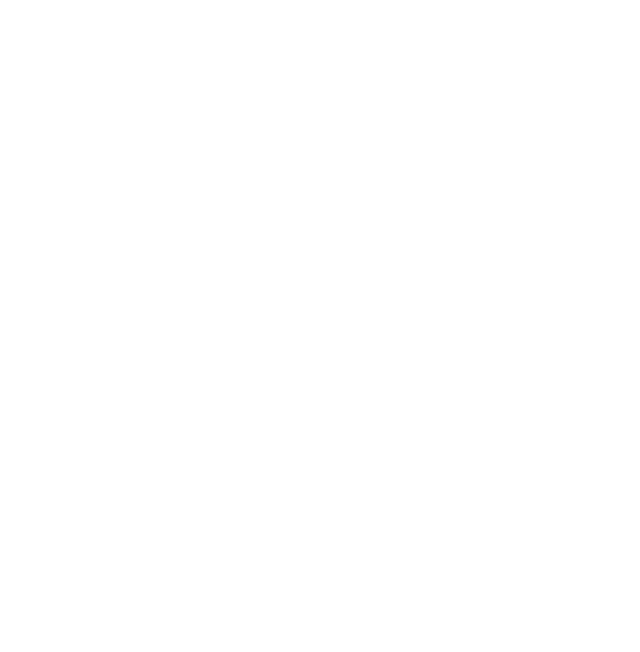
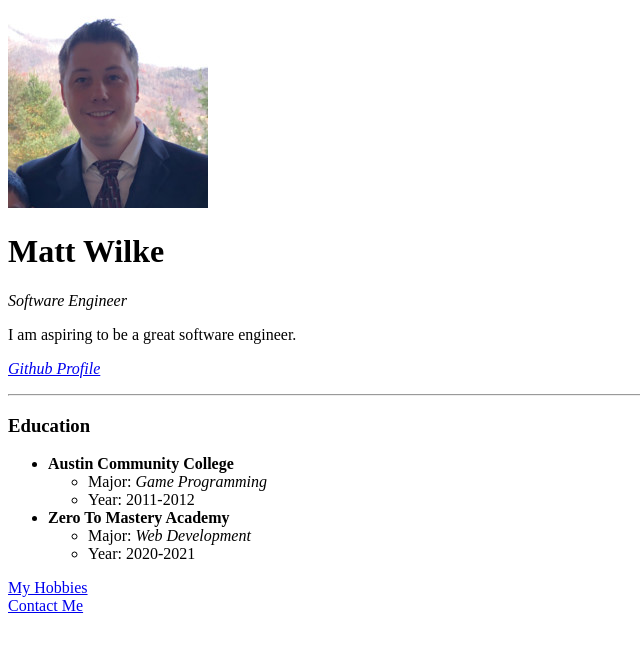
Before and after one commit to mwilke08/python-website, a plain HTML site: page index.html in a window 1280 px wide. Shown: the whole page, without its empty margins (0-640 px from the left). Drawn offline with Linux system fonts and the light colour scheme.

Commit message:
added pages and content

```diff
--- a/index.html
+++ b/index.html
@@ -2,9 +2,33 @@
 <html lang="en">
 <head>
     <meta charset="UTF-8">
-    <title>Title</title>
+    <title>💻 Matt's Personal Site</title>
 </head>
 <body>
 
+    <img src="./images/me.jpg" alt="Matt Wilke picture"/>
+
+    <h1>Matt Wilke</h1>
+    <p><em>Software Engineer</em></p>
+    <p>I am aspiring to be a great software engineer.</p>
+    <p><a href="https://github.com/mwilke08"><em>Github Profile</em></a></p>
+    <hr>
+
+    <h3>Education</h3>
+    <ul>
+        <li><strong>Austin Community College</strong></li>
+        <ul>
+            <li>Major: <em>Game Programming</em></li>
+            <li>Year: 2011-2012</li>
+        </ul>
+        <li><strong>Zero To Mastery Academy</strong></li>
+        <ul>
+            <li>Major: <em>Web Development</em></li>
+            <li>Year: 2020-2021</li>
+        </ul>
+    </ul>
+    <a href="hobbies.html">My Hobbies</a>
+    <br>
+    <a href="contact.html">Contact Me</a>
 </body>
 </html>
```
Also changed, not shown: contact.html (added, +17 -0 lines), hobbies.html (added, +16 -0 lines), images/me.jpg (added).
